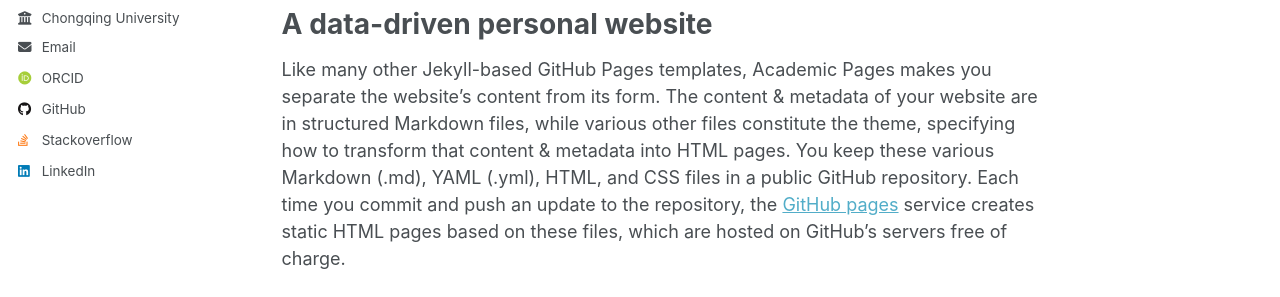
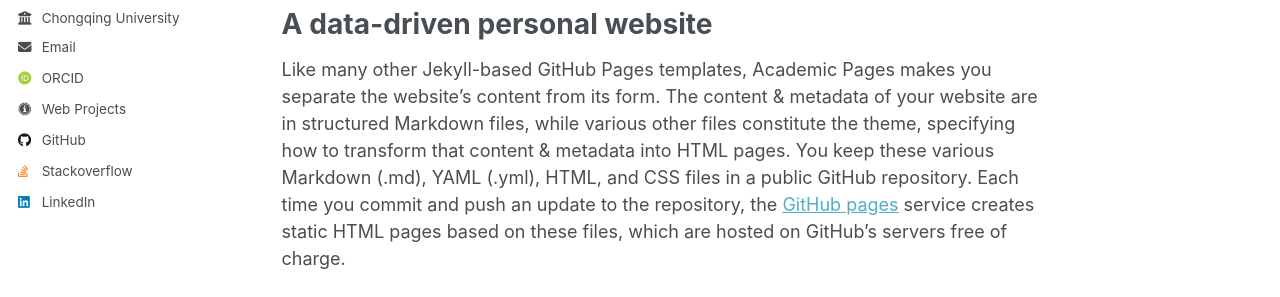
Before and after one commit to uroosehar/uroosehar.github.io, a Jekyll site: the page built from _pages/about.md, in a window 1280 px wide. Shown: the part 478-775 px from the top of the page. Built offline with Jekyll 4.4.1, drawn with Linux system fonts in a browser that asks for light colours; some web fonts are replaced; a script that is not in the unit is left out.

Commit message:
Update author-profile.html

```diff
--- a/_includes/author-profile.html
+++ b/_includes/author-profile.html
@@ -55,6 +55,9 @@
       {% endif %}
       {% if author.orcid %}
         <li><a href="{{ author.orcid }}"><i class="ai ai-orcid ai-fw icon-pad-right"></i>ORCID</a></li>
+      {% endif %}
+      {% if author.gh_web_p %}
+        <li><a href="{{ author.gh_web_p }}"><i class="ai ai-impactstory ai-fw icon-pad-right"></i>Web Projects</a></li>
       {% endif %}
       {% if author.pubmed %}
         <li><a href="{{ author.pubmed }}"><i class="ai ai-pubmed ai-fw icon-pad-right"></i>PubMed</a></li>
```
